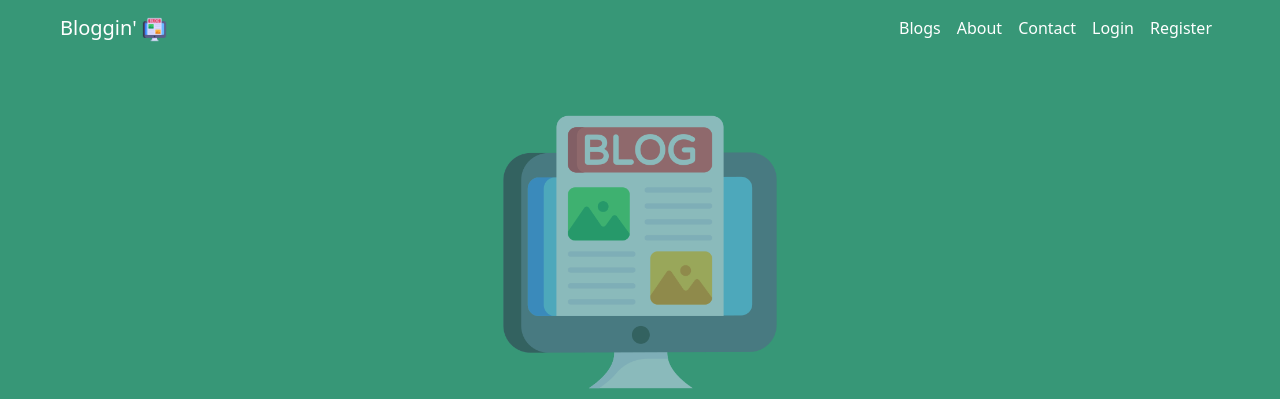
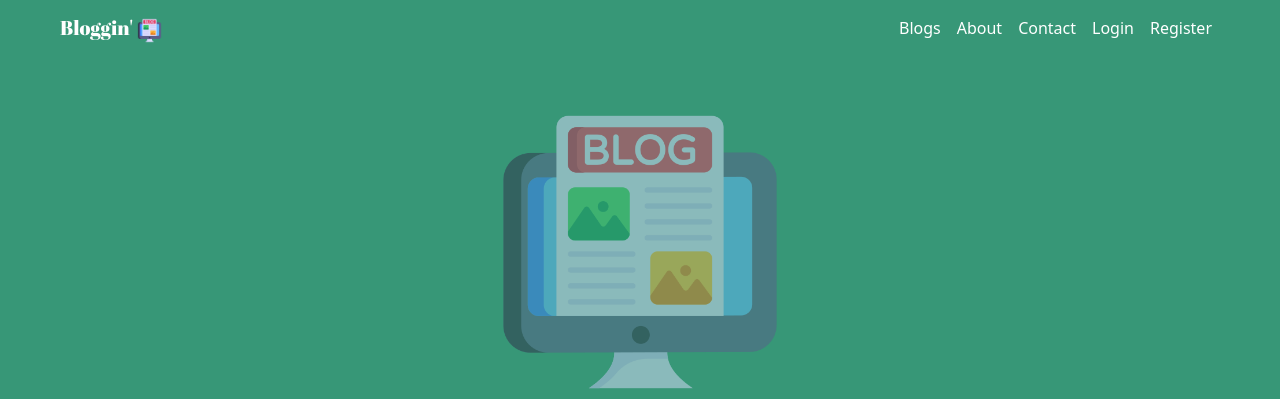
Before and after one commit to RyanZmu/Bloggin, a Flask app: page /about in a window 1280 px wide. Shown: the top 399 px of the page. Run offline with Flask 3, Linux system fonts and the light colour scheme; some libraries are stand-ins or nearby versions.

Commit message:
font update

```diff
--- a/server.py
+++ b/server.py
@@ -19,7 +19,6 @@ from forms import NewPost, LoginForm, RegisterForm, CommentForm, ContactForm
 from database import db, User, BlogPosts, Comment
 import requests
 import geocoder
-
 
 # Load environment vars
 load_dotenv()
--- a/static/css/styles.css
+++ b/static/css/styles.css
@@ -2,6 +2,13 @@ body {
     margin: 0;
     background-color: #379777 !important;
 }
+
+.abril-fatface-regular {
+  font-family: "Abril Fatface", serif;
+  font-weight: 400;
+  font-style: normal;
+}
+
 
 .card-image {
     width: 20vw;
@@ -24,6 +31,11 @@ nav {
 .post a {
     color: black !important;
     text-decoration: none !important;
+}
+
+.post-image {
+    max-height:50vh;
+    object-fit: contain;
 }
 
 .banner {
--- a/templates/base.html
+++ b/templates/base.html
@@ -7,6 +7,9 @@
         <link rel="stylesheet" href="../static/css/styles.css">
         <link href="https://cdn.jsdelivr.net/npm/bootstrap@5.3.3/dist/css/bootstrap.min.css" rel="stylesheet" integrity="sha384-QWTKZyjpPEjISv5WaRU9OFeRpok6YctnYmDr5pNlyT2bRjXh0JMhjY6hW+ALEwIH" crossorigin="anonymous">
         <link rel="icon" href="/static/images/pen.png">
+        <link rel="preconnect" href="https://fonts.googleapis.com">
+        <link rel="preconnect" href="https://fonts.gstatic.com" crossorigin>
+        <link href="https://fonts.googleapis.com/css2?family=Abril+Fatface&display=swap" rel="stylesheet">
         <title>{% block title %} {% endblock %}</title>
 
     {% block styles %}
@@ -19,7 +22,7 @@
 
 <nav class="navbar navbar-expand-lg navbar-collapse-md px-5">
   <div class="container-fluid">
-    <a class="navbar-brand text-white" href="/">
+    <a class="navbar-brand text-white abril-fatface-regular" href="/">
         Bloggin'
         <img src="/static/images/blog.png" width="25vw" height="25vh" alt="blog">
     </a>
--- a/templates/post.html
+++ b/templates/post.html
@@ -14,7 +14,7 @@
                 {{ post["date"] }}
                 <!-- Add SAFE to render ckeditor body -->
                 <br>
-                Posted By: <img src="https://gravatar.com/avatar/{{ post['author'].email_hash }}?d=retro&s=40" alt=""> <em>{{ post["author"].username }}</em>
+                Posted By: <img src="https://gravatar.com/avatar/{{ post['author'].email_hash }}?d=retro&s=40" alt="user_avatar"> <em>{{ post["author"].username }}</em>
                 </p>
                 <div class="mt-5">
                     {{ post["body"] | safe }}
@@ -27,6 +27,7 @@
                     {% endif %}
                     <a class="btn bg-success text-white m-1" href="{{ url_for('get_blog') }}">Back</a>
                 </div>
+
                 <!--Comments Section-->
                 <div>
                     {{ render_form(comment_form) }}
@@ -34,7 +35,6 @@
                     {{ ckeditor.load() }}
                     {{ ckeditor.config(name='body') }}
                 </div>
-
                 <h3 class="m-3">Comments</h3>
                 {% for comment in post["post_comments"] %}
                 <div class="col-4 m-3 d-flex flex-column justify-contents-center align-items-center border border-success-subtle comment">
```
